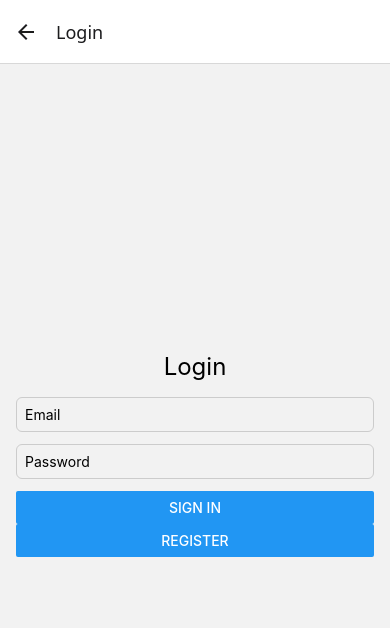
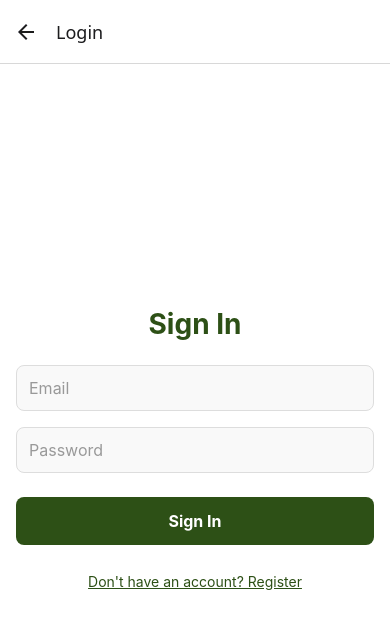
Before and after one commit to gentrithyseni/AI-Mobile-Gentrit-Hyseni-PF, a React Native app: screen /Login in a window 390 px wide. Shown: the top 628 px of the page. Built offline with nearby package versions, Linux system fonts and the light colour scheme; no server answers.

Commit message:
feat: redesign login screen with white bg, forest green buttons, password confirm, post-signup redirect

```diff
--- a/src/screens/LoginScreen.js
+++ b/src/screens/LoginScreen.js
@@ -1,48 +1,203 @@
-import React from 'react';
-import { View, Text, TextInput, Button, StyleSheet } from 'react-native';
+import React, { useState } from 'react';
+import { View, Text, TextInput, TouchableOpacity, StyleSheet, ScrollView, Alert } from 'react-native';
 import { useForm, Controller } from 'react-hook-form';
 import { useAuth } from '../contexts/AuthContext';
 
+const FOREST_GREEN = '#2d5016';
+
 export default function LoginScreen({ navigation }) {
-  const { signIn } = useAuth();
-  const { control, handleSubmit } = useForm({ defaultValues: { email: '', password: '' } });
+  const { signIn, signUp } = useAuth();
+  const [isSignUp, setIsSignUp] = useState(false);
+  const { control, handleSubmit, watch, reset } = useForm({
+    defaultValues: { email: '', password: '', passwordConfirm: '', username: '' },
+  });
+  const password = watch('password');
 
-  const onSubmit = async (values) => {
+  const onSignInSubmit = async (values) => {
     try {
-      const res = await signIn(values);
+      const res = await signIn({ email: values.email, password: values.password });
       if (res.error) {
-        alert(res.error.message || 'Login failed');
+        Alert.alert('Sign In Failed', res.error.message || 'Login failed');
+      } else {
+        // Successfully signed in; app will auto-redirect to home via AuthGate
+        Alert.alert('Success', 'Signed in successfully!');
       }
     } catch (e) {
-      alert(e.message);
+      Alert.alert('Error', e.message);
+    }
+  };
+
+  const onSignUpSubmit = async (values) => {
+    if (values.password !== values.passwordConfirm) {
+      Alert.alert('Error', 'Passwords do not match');
+      return;
+    }
+    try {
+      const res = await signUp({ email: values.email, password: values.password, username: values.username });
+      if (res.error) {
+        Alert.alert('Sign Up Failed', res.error.message || 'Registration failed');
+      } else {
+        Alert.alert('Success', 'Account created! Please sign in now.', [
+          {
+            text: 'OK',
+            onPress: () => {
+              reset();
+              setIsSignUp(false);
+            },
+          },
+        ]);
+      }
+    } catch (e) {
+      Alert.alert('Error', e.message);
     }
   };
 
   return (
-    <View style={styles.container}>
-      <Text style={styles.title}>Login</Text>
+    <ScrollView contentContainerStyle={styles.container}>
+      <View style={styles.innerContainer}>
+        <Text style={styles.title}>{isSignUp ? 'Create Account' : 'Sign In'}</Text>
+
+        {/* Email Input */}
         <Controller
           control={control}
           name="email"
           render={({ field: { onChange, value } }) => (
-          <TextInput style={styles.input} placeholder="Email" value={value} onChangeText={onChange} />
+            <TextInput
+              style={styles.input}
+              placeholder="Email"
+              placeholderTextColor="#999"
+              value={value}
+              onChangeText={onChange}
+              keyboardType="email-address"
+              autoCapitalize="none"
+            />
           )}
         />
+
+        {/* Username Input (Sign Up Only) */}
+        {isSignUp && (
+          <Controller
+            control={control}
+            name="username"
+            render={({ field: { onChange, value } }) => (
+              <TextInput
+                style={styles.input}
+                placeholder="Username"
+                placeholderTextColor="#999"
+                value={value}
+                onChangeText={onChange}
+                autoCapitalize="none"
+              />
+            )}
+          />
+        )}
+
+        {/* Password Input */}
         <Controller
           control={control}
           name="password"
           render={({ field: { onChange, value } }) => (
-          <TextInput style={styles.input} placeholder="Password" secureTextEntry value={value} onChangeText={onChange} />
+            <TextInput
+              style={styles.input}
+              placeholder="Password"
+              placeholderTextColor="#999"
+              secureTextEntry
+              value={value}
+              onChangeText={onChange}
+            />
           )}
         />
-      <Button title="Sign In" onPress={handleSubmit(onSubmit)} />
-      <Button title="Register" onPress={() => navigation.navigate('Register')} />
+
+        {/* Password Confirmation (Sign Up Only) */}
+        {isSignUp && (
+          <Controller
+            control={control}
+            name="passwordConfirm"
+            render={({ field: { onChange, value } }) => (
+              <TextInput
+                style={styles.input}
+                placeholder="Confirm Password"
+                placeholderTextColor="#999"
+                secureTextEntry
+                value={value}
+                onChangeText={onChange}
+              />
+            )}
+          />
+        )}
+
+        {/* Primary Button */}
+        <TouchableOpacity
+          style={styles.button}
+          onPress={handleSubmit(isSignUp ? onSignUpSubmit : onSignInSubmit)}
+        >
+          <Text style={styles.buttonText}>{isSignUp ? 'Create Account' : 'Sign In'}</Text>
+        </TouchableOpacity>
+
+        {/* Toggle Button */}
+        <TouchableOpacity
+          style={styles.toggleButton}
+          onPress={() => {
+            reset();
+            setIsSignUp(!isSignUp);
+          }}
+        >
+          <Text style={styles.toggleButtonText}>
+            {isSignUp ? 'Already have an account? Sign In' : "Don't have an account? Register"}
+          </Text>
+        </TouchableOpacity>
       </View>
+    </ScrollView>
   );
 }
 
 const styles = StyleSheet.create({
-  container: { flex: 1, padding: 16, justifyContent: 'center' },
-  input: { borderWidth: 1, borderColor: '#ccc', padding: 8, marginBottom: 12, borderRadius: 6 },
-  title: { fontSize: 24, marginBottom: 16, textAlign: 'center' },
+  container: {
+    flex: 1,
+    backgroundColor: '#ffffff',
+    justifyContent: 'center',
+    padding: 16,
+  },
+  innerContainer: {
+    width: '100%',
+  },
+  title: {
+    fontSize: 28,
+    fontWeight: 'bold',
+    marginBottom: 24,
+    textAlign: 'center',
+    color: FOREST_GREEN,
+  },
+  input: {
+    borderWidth: 1,
+    borderColor: '#ddd',
+    backgroundColor: '#f9f9f9',
+    padding: 12,
+    marginBottom: 16,
+    borderRadius: 8,
+    fontSize: 16,
+    color: '#333',
+  },
+  button: {
+    backgroundColor: FOREST_GREEN,
+    paddingVertical: 14,
+    borderRadius: 8,
+    alignItems: 'center',
+    marginTop: 8,
+    marginBottom: 16,
+  },
+  buttonText: {
+    color: '#ffffff',
+    fontSize: 16,
+    fontWeight: 'bold',
+  },
+  toggleButton: {
+    paddingVertical: 12,
+    alignItems: 'center',
+  },
+  toggleButtonText: {
+    color: FOREST_GREEN,
+    fontSize: 14,
+    textDecorationLine: 'underline',
+  },
 });
```
Lines whose indentation alone changed are shown as unchanged.
